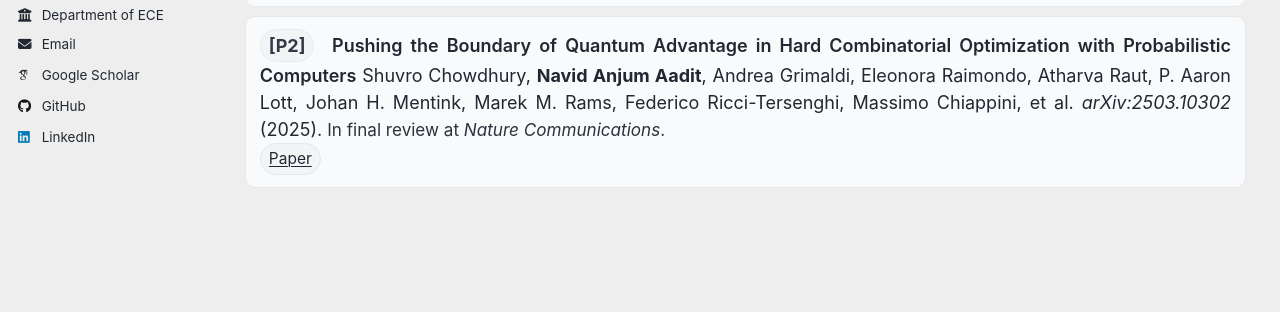
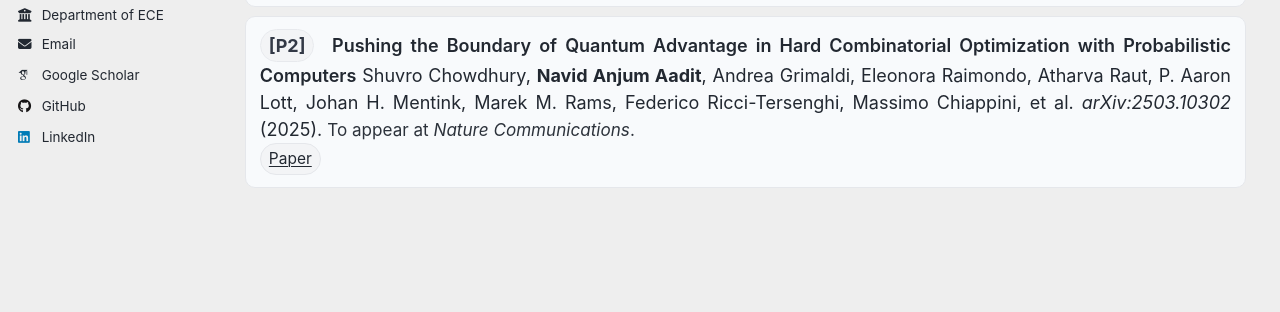
Before and after one commit to navidaadit/navidaadit.github.io, a Jekyll site: the page built from _pages/publications.md, in a window 1280 px wide and 900 px high, scrolled down 2420 px. Shown: the part 382-694 px from the top of the window. Built offline with Jekyll 4.4.1, drawn with Linux system fonts in a browser that asks for light colours; some web fonts are replaced.

Commit message:
Update publications.md

```diff
--- a/_pages/publications.md
+++ b/_pages/publications.md
@@ -178,7 +178,7 @@ For a complete and up-to-date list, visit
     <span class="pub-id">[P2]</span>
     <span class="pub-title">Pushing the Boundary of Quantum Advantage in Hard Combinatorial Optimization with Probabilistic Computers</span>
     <span class="authors">Shuvro Chowdhury, <strong>Navid Anjum Aadit</strong>, Andrea Grimaldi, Eleonora Raimondo, Atharva Raut, P. Aaron Lott, Johan H. Mentink, Marek M. Rams, Federico Ricci-Tersenghi, Massimo Chiappini, et al.</span>
-    <span class="pub-venue"><em>arXiv:2503.10302</em></span> (2025). <span class="pub-notes">In final review at <em>Nature Communications</em>.</span>
+    <span class="pub-venue"><em>arXiv:2503.10302</em></span> (2025). <span class="pub-notes">To appear at <em>Nature Communications</em>.</span>
     <div class="badges"><a href="https://arxiv.org/abs/2503.10302">Paper</a></div>
   </li>
 </ul>
```
